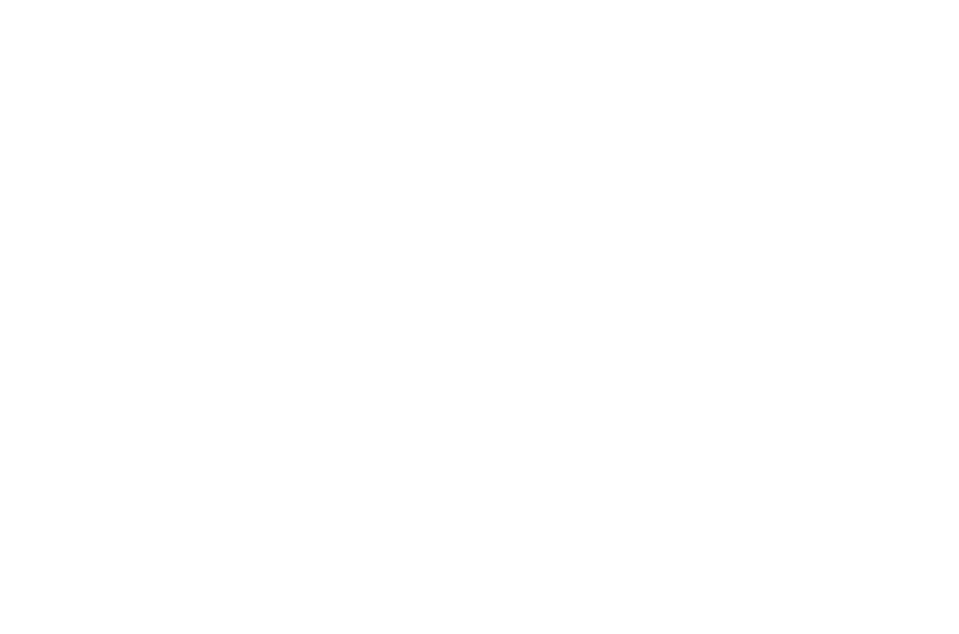
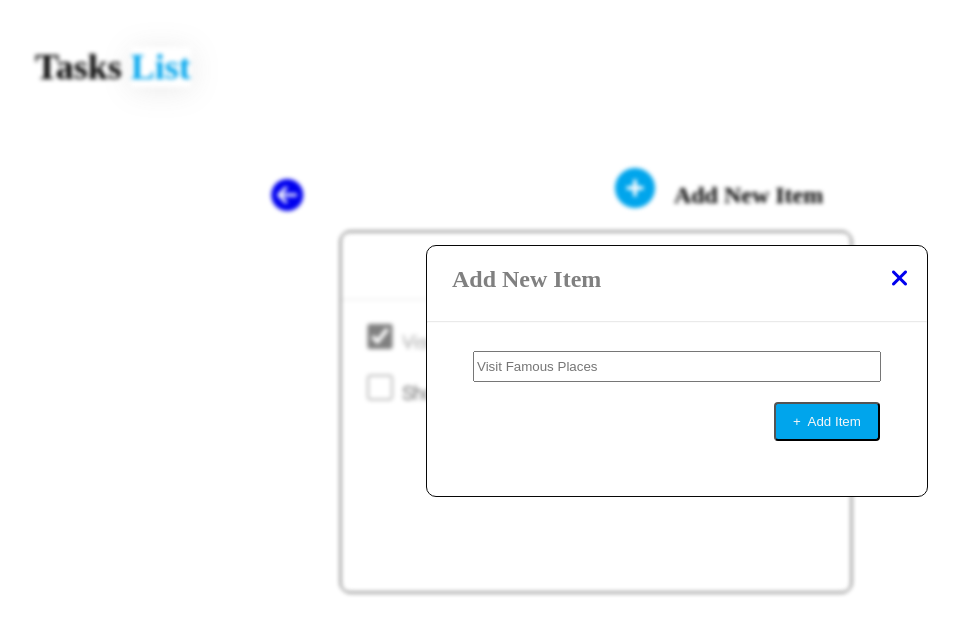
Before and after one commit to falmarikirankumar/Todo-App-UI-Web, a plain HTML site: page add_new_item.html in a window 1280 px wide. Shown: the whole page, without its empty margins (113-1072 px from the left). Drawn offline with Linux system fonts and the light colour scheme.

Commit message:
completed

```diff
--- a/add_new_item.html
+++ b/add_new_item.html
@@ -0,0 +1,83 @@
+<!DOCTYPE html>
+<html lang="en">
+
+<head>
+    <meta charset="UTF-8">
+    <meta http-equiv="X-UA-Compatible" content="IE=edge">
+    <meta name="viewport" content="width=device-width, initial-scale=1.0">
+    <link rel="preconnect" href="https://fonts.googleapis.com">
+    <link rel="preconnect" href="https://fonts.gstatic.com" crossorigin>
+    <link href="https://fonts.googleapis.com/css2?family=Roboto:wght@300&display=swap" rel="stylesheet">
+    <link rel="stylesheet" href="stylee.css">
+    <link href="https://cdnjs.cloudflare.com/ajax/libs/font-awesome/6.2.0/css/all.min.css" rel="stylesheet">
+    <title>Task List</title>
+</head>
+
+<body>
+    <center>
+
+        <div class="box-items" id="add-new-item">
+            <div style="display: flex; flex-wrap: wrap;">
+                <div style="width:80% ; text-align: left; padding-left:25px ;">
+                <h2>Add New Item</h2>
+                </div>
+                <div style="padding-left:40px ;"><a href="./page2.html"><h2><i class="fa-solid fa-xmark"></i></h2></a></div>
+            </div>
+            <hr style="opacity: 0.2;"/>
+            <div >
+                <input type="text" name="item" id="item" placeholder="Visit Famous Places" style="width:80%; height: 25px; margin: 20px;"/>
+            </div>
+            <div style="margin-left:60%;">
+                <button style="background-color: #00A5EC; color: #F7F7F7; border-radius: 4px; padding:10px ; text-align: left; ">&nbsp;&nbsp;+&nbsp; Add Item&nbsp;&nbsp;</button>
+            </div>
+        </div>
+
+
+
+        <div style="filter: blur(2px);">
+            <div id="div-head">
+                <h1>Tasks <b>List</b></h1>
+            </div>
+
+            <div id="new-add-container">
+
+                    <div id="item-2">
+                        <a href="./index.html">
+                            <h1><i class="fa-solid fa-circle-arrow-left"></i></h1>
+                        </a>
+                    </div>
+                    <div id="item-1">
+                        <a href="./add_new_item.html">
+                            <h1 id="h1-i"> <i class="fa-sharp fa-solid fa-circle-plus div-i"></i>
+                        </a>
+                        </h1>
+                    </div>
+
+                <div id="item-3">
+                    <h2><a href="./add_new_item.html" style="text-decoration:none ; color:black;">Add New
+                            Item</a></h2>
+                </div>
+            </div>
+            <div class="container">
+                <div id="div-1" class="box-items new-item">
+                    <b>
+                        <h2><a href="#" style="text-decoration: none; color: #00A5EC;">Trip to Paris</a></h2>
+                    </b>
+                    <hr style="opacity: 0.2;" />
+                    <div class="div-sub">
+                        <input type="checkbox" name="check1" id="check1" checked class="larger" />
+                        <h3 class="div-data-1">
+                            Visit Church
+                        </h3><br><br>
+                        <input type="checkbox" name="check1" id="check1" class="larger" />
+                        <h3 class="div-data-2">
+                            Shopping
+                        </h3>
+                    </div>
+                </div>
+            </div>
+        </div>
+    </center>
+</body>
+
+</html>
--- a/stylee.css
+++ b/stylee.css
@@ -38,7 +38,14 @@ header {
 }
 
 #item-1 {
-    width: 41%;
+    width: 51%;
+    height: 50px;
+    text-align-last: end;
+    padding-top: 10px;
+}
+
+#item-3{
+    width: 31%;
     height: 50px;
     padding-top: 6px;
 }
@@ -53,7 +60,6 @@ header {
     margin-right: 100px;
     display: flex;
     flex-wrap: wrap;
-    /* justify-content: space-around; */
     padding-left: 45px;
     align-items: left;
 }
@@ -72,11 +78,10 @@ header {
     width: 352px;
     height: 360px;
     background: #FFFFFF 0% 0% no-repeat padding-box;
-    border: 1px solid #EDEDED;
+    border: 1px solid #070707;
     border-radius: 10px;
     color: gray;
     margin: 25px;
-    /* align-items: left; */
 }
 
 .div-data-1 {
@@ -109,7 +114,28 @@ header {
     display: flex;
     flex-wrap: nowrap;
     margin-top: 30px;
-    margin-left: 385px;
-    width: 255px;
+    margin-left: 15px;
+    width: 615px;
     height: 50px;
 }
+
+#add-new-item{
+    width: 500px;
+    height: 250px;
+    position:fixed;
+    z-index: 1;
+    align-items: center;
+    margin-left: 400px;
+}
+#add-new-task{
+    width: 500px;
+    height: 250px;
+    position:fixed;
+    align-items: center;
+    margin-left: 400px;
+}
+
+#item-2 {
+    width: 20%;
+    height: 50px;
+}
```
Also changed, not shown: add_new_task.html (+17 -1 lines), page2.html (+14 -8 lines).
